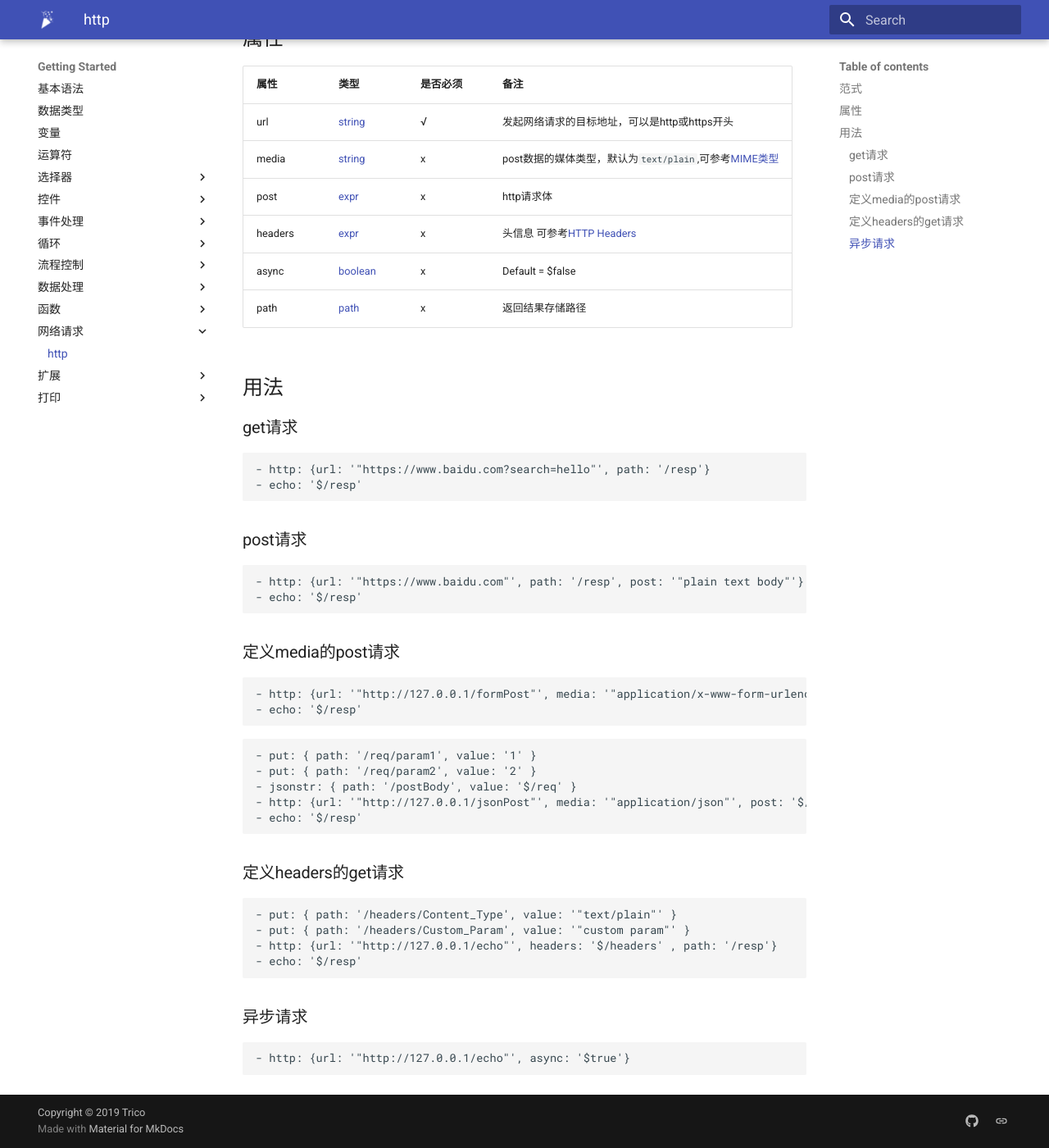
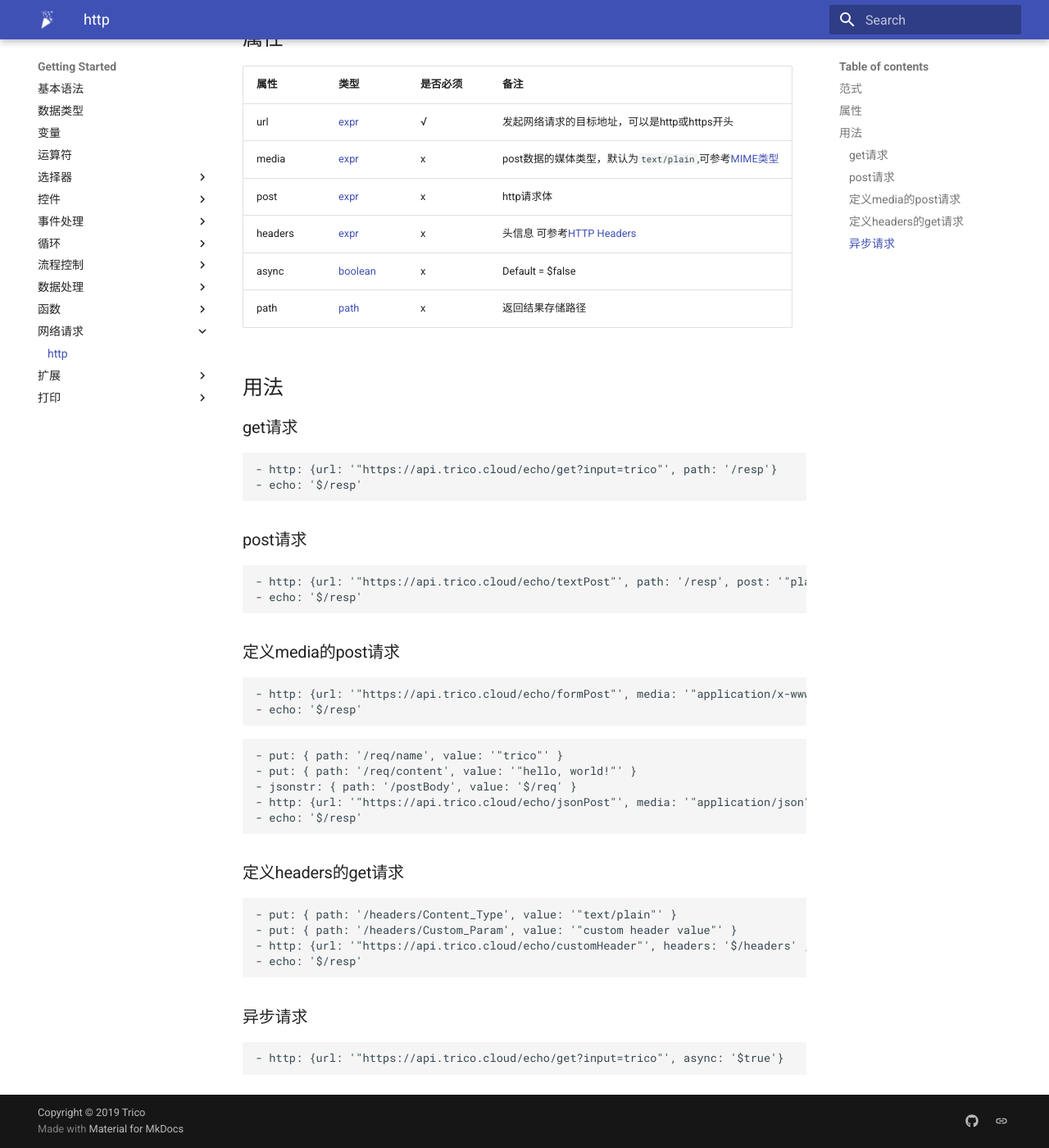
Before and after one commit to shenruisi/salyut_doc, an MkDocs documentation site: the page built from docs/http.md, in a window 1280 px wide and 1400 px high, scrolled down 371 px. Shown: the whole window at 82% size. Built offline with MkDocs 1.6.1 and Material for MkDocs 9.7.7, drawn with Linux system fonts in a browser that asks for light colours.

Commit message:
Update http.md
update example

````diff
--- a/docs/http.md
+++ b/docs/http.md
@@ -9,8 +9,8 @@
 ## 属性
 | 属性 | 类型 | 是否必须 | 备注 |
 |--------|--------|--------|--------|
-|   url   | [string](datatype.md)  | √ |  发起网络请求的目标地址，可以是http或https开头 |
-|   media   | [string](datatype.md)  | x  |  post数据的媒体类型，默认为`text/plain`,可参考[MIME类型](https://developer.mozilla.org/zh-CN/docs/Web/HTTP/Basics_of_HTTP/MIME_types) |
+|   url   | [expr](datatype.md)  | √ |  发起网络请求的目标地址，可以是http或https开头 |
+|   media   | [expr](datatype.md)  | x  |  post数据的媒体类型，默认为`text/plain`,可参考[MIME类型](https://developer.mozilla.org/zh-CN/docs/Web/HTTP/Basics_of_HTTP/MIME_types) |
 |   post   | [expr](datatype.md)  | x | http请求体 |
 |   headers   | [expr](datatype.md)  |  x |  头信息 可参考[HTTP Headers](https://developer.mozilla.org/en-US/docs/Web/HTTP/Headers) |
 |   async   | [boolean](datatype.md)  |  x | Default = $false  |
@@ -19,38 +19,38 @@
 ## 用法
 ### get请求
 ```yaml
-- http: {url: '"https://www.baidu.com?search=hello"', path: '/resp'}
+- http: {url: '"https://api.trico.cloud/echo/get?input=trico"', path: '/resp'}
 - echo: '$/resp'
 ```
 
 ### post请求
 ```yaml
-- http: {url: '"https://www.baidu.com"', path: '/resp', post: '"plain text body"'}
+- http: {url: '"https://api.trico.cloud/echo/textPost"', path: '/resp', post: '"plain text body"'}
 - echo: '$/resp'
 ```
 
 ### 定义media的post请求
 ```yaml
-- http: {url: '"http://127.0.0.1/formPost"', media: '"application/x-www-form-urlencoded"', post: '"content=hello"', path: '/resp'}
+- http: {url: '"https://api.trico.cloud/echo/formPost"', media: '"application/x-www-form-urlencoded"', post: '"name=trico"', path: '/resp'}
 - echo: '$/resp'
 ```
 ```yaml
-- put: { path: '/req/param1', value: '1' }
-- put: { path: '/req/param2', value: '2' }
+- put: { path: '/req/name', value: '"trico"' }
+- put: { path: '/req/content', value: '"hello, world!"' }
 - jsonstr: { path: '/postBody', value: '$/req' }
-- http: {url: '"http://127.0.0.1/jsonPost"', media: '"application/json"', post: '$/postBody', path: '/resp'}
+- http: {url: '"https://api.trico.cloud/echo/jsonPost"', media: '"application/json"', post: '$/postBody', path: '/resp'}
 - echo: '$/resp'
 ```
 
 ### 定义headers的get请求
 ```yaml
 - put: { path: '/headers/Content_Type', value: '"text/plain"' }
-- put: { path: '/headers/Custom_Param', value: '"custom param"' }
-- http: {url: '"http://127.0.0.1/echo"', headers: '$/headers' , path: '/resp'}
+- put: { path: '/headers/Custom_Param', value: '"custom header value"' }
+- http: {url: '"https://api.trico.cloud/echo/customHeader"', headers: '$/headers' , path: '/resp'}
 - echo: '$/resp'
 ```
 
 ### 异步请求
 ```yaml
-- http: {url: '"http://127.0.0.1/echo"', async: '$true'}
+- http: {url: '"https://api.trico.cloud/echo/get?input=trico"', async: '$true'}
 ```
````
